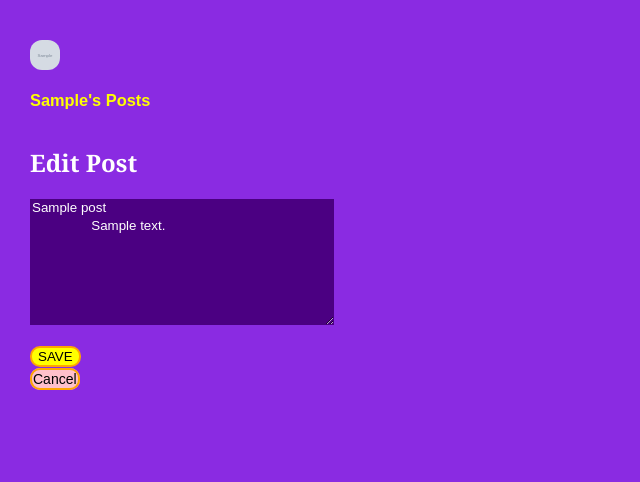
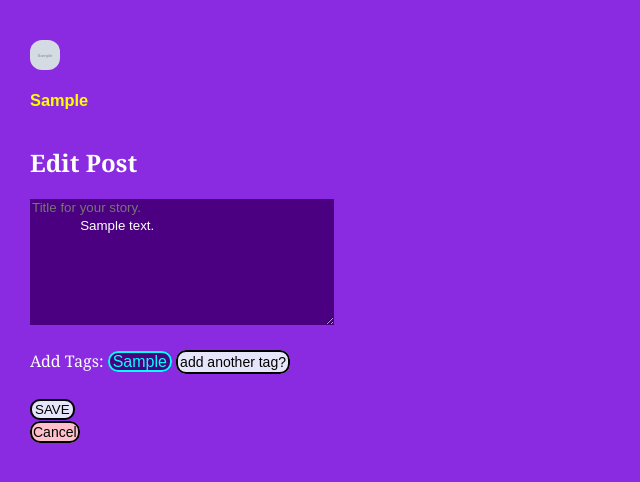
Before and after one commit to Gabrielb102/S2-assignments, a Flask app: a page that uses Unit23-blogly-assignment/templates/post-edits.html in a window 1280 px wide. Shown: the part 105-587 px from the top of the page, without its empty margins (0-640 px from the left). Run offline with Flask 2, Linux system fonts and the light colour scheme; tables that the repository leaves empty hold one stand-in row (values such as "Sample post"); grey boxes marked "Sample" are stand-in pictures.

Commit message:
Unit23 Part 3 completed, took about 13 hours, definitely more than the time specified on the assignments, but much of it was spent debugging. I felt prettu good with this material, although the product could always be better. I could easily spend another day here.

```diff
--- a/Unit23-blogly-assignment/app.py
+++ b/Unit23-blogly-assignment/app.py
@@ -1,7 +1,8 @@
 """Blogly application."""
 
 from flask import Flask, render_template, request, redirect, flash
-from models import db, connect_db, User, Post
+from models import db, connect_db, User, Post, Tag, PostTag
+import sys
 
 app = Flask(__name__)
 connect_db(app)
@@ -88,7 +89,8 @@ def show_post_detail(user_id, post_id) :
     """show a user's specified post"""
     user = User.query.get(int(user_id))
     post = Post.query.get(int(post_id))
-    return render_template("post.html", user=user, post=post)
+    tags = post.tags
+    return render_template("post.html", user=user, post=post, tags=tags)
 
 @app.route('/users/<user_id>/post<post_id>/delete', methods=['POST'])
 def delete_post(user_id, post_id) :
@@ -105,31 +107,108 @@ def show_edit_post(user_id, post_id) :
     """Shows user page where edits to their post can be made"""
     user = User.query.get(user_id)
     post = Post.query.get(post_id)
-    return render_template('post-edits.html', user=user, post=post)
+    tags = Tag.query.all()
+    return render_template('post-edits.html', user=user, post=post, tags=tags)
 
 @app.route('/users/<user_id>/post<post_id>/edit', methods=['POST'])
 def submit_post_edit(user_id, post_id) :
-    """Submits the changes made to the post by the user"""
+    """Submits the changes made to the post by the user
+    and redirects to the post detail page"""
     user = User.query.get(user_id)
     post = Post.query.get(post_id)
     post.title = request.form['title']
     post.content = request.form['content']
+
+    tag_ids = request.form.getlist('tag_id')
+    tags = [Tag.query.get(int(tag_id)) for tag_id in tag_ids]
+    post.tags = tags
+
     db.session.add(post)
     db.session.commit()
     return redirect(f"/users/{user.id}/post{post.id}")
 
 @app.route('/users/<user_id>/newpost', methods=['GET'])
 def show_post_form(user_id) :
-    user = User.query.get (user_id)
-    return render_template("post-form.html", user=user)
+    """Shows new post creation interface"""
+    user = User.query.get(user_id)
+    tags = Tag.query.all()
+    return render_template("post-form.html", user=user, tags=tags)
 
 @app.route('/users/<user_id>/newpost', methods=['POST'])
 def submit_post(user_id) :
+    """Enters post into the database
+    with title, content, and tags,
+    and redirects to the post detail page"""
+
     user = User.query.get(user_id)
     title = request.form['title']
     content = request.form['content']
     post = Post(title=title, content=content, user_id=user_id)
+
+    tag_ids = request.form.getlist('tag_id')
+    tags = [Tag.query.get(int(tag_id)) for tag_id in tag_ids]
+    [post.tags.append(tag) for tag in tags]
+
     db.session.add(post)
     db.session.commit()
     newpost = Post.query.filter(Post.user_id==user_id, Post.title==title).first()
     return redirect(f"/users/{user.id}/post{newpost.id}")
+
+@app.route('/tags', methods=['GET'])
+def show_all_tags() :
+    """shows list of all tags created on the app"""
+    tags = Tag.query.all()
+    return render_template("tags.html", tags=tags)
+
+@app.route('/tags/tag<tag_id>', methods=['GET'])
+def show_specific_tag(tag_id) :
+    """shows all the posts with specified tag"""
+    tag = Tag.query.get(int(tag_id))
+    posts = tag.posts
+    return render_template('tag-page.html', posts=posts, tag=tag)
+
+@app.route('/tags/newtag', methods=['GET'])
+def show_new_tag_form(user_id) :
+    """Shows new tag interface
+    and preserves the referring page"""
+    link_back = request.referrer
+
+    return render_template('tag-form.html', link_back=link_back)
+
+@app.route('/tags/newtag', methods=['POST'])
+def submit_new_tag_form(user_id) :
+    """Enters a new tag into the database and redirects to the referring page"""
+    new_tag_name = request.form['new_tag'].lower()
+    new_tag = Tag(tag=new_tag_name)
+    returnurl = request.args.get('returnurl')
+
+    db.session.add(new_tag)
+    db.session.commit()
+    return redirect(str(returnurl))
+
+@app.route('/tags/edit', methods=['GET'])
+def show_edit_tag_page() :
+    """Shows user the post editing and deleting interface"""
+    tags = Tag.query.all()
+    return render_template("tags-edit.html", tags=tags)
+
+@app.route('/tags/edit', methods=['POST'])
+def submit_edit_tags() :
+    """submits any changes made to any tags and redirects to tag list"""
+    db.session.rollback()
+    tags = Tag.query.all()
+    for tag in tags :
+        tag.tag = request.form[f"{tag.id}"].lower()
+        db.session.add(tag)
+    db.session.commit()
+    tags = Tag.query.all()
+    return redirect('/tags')
+    """Submits all tag edits and redirects back to tag edit page"""
+
+@app.route('/tags/tag<tag_id>/delete', methods=['POST','GET'])
+def delete_tag(tag_id) :
+    """deletes specified tag and redirects to tag list"""
+    tag = Tag.query.get(int(tag_id))
+    db.session.delete(tag)
+    db.session.commit()
+    return redirect('/tags/edit')
--- a/Unit23-blogly-assignment/static/style.css
+++ b/Unit23-blogly-assignment/static/style.css
@@ -52,16 +52,17 @@ a {
 }
 
 .button {
-    background-color: yellow;
+    background-color: lavender;
     border-style: solid;
-    border-color: orange;
+    border-color: black;
+    padding-left: 3px;
+    padding-right: 3px;
+    border-width: 2px;
     border-radius: 10px;
 }
 
 .button:hover {
-    background-color: indigo;
     border-color: cyan;
-    color: white;
 }
 
 .delete {
@@ -88,6 +89,45 @@ a {
     right: 35px;
 }
 
+input[type=checkbox]+label {
+    color: white;
+    font-style: normal;
+    font-family: Arial, Helvetica, sans-serif;
+    padding-left: 3px;
+    padding-right: 3px;
+    background-color: indigo;
+    border-style: solid;
+    border-width: 2px;
+    border-radius: 10px;
+    border-color: black;
+}
+
+input[type=checkbox]:hover+label {
+    color: white;
+    font-style: normal;
+    font-family: Arial, Helvetica, sans-serif;
+    padding-left: 3px;
+    padding-right: 3px;
+    background-color: indigo;
+    border-style: solid;
+    border-width: 2px;
+    border-radius: 10px;
+    border-color: cyan;
+}
+
+input[type=checkbox]:checked+label {
+    color: cyan;
+    font-style: bold;
+    font-family: Arial, Helvetica, sans-serif;
+    padding-left: 3px;
+    padding-right: 3px;
+    background-color: indigo;
+    border-style: solid;
+    border-width: 2px;
+    border-radius: 10px;
+    border-color: cyan;
+}
+
 .edit {
     display: block;
     border-style: none;
--- /dev/null
+++ b/Unit23-blogly-assignment/templates/post-base.html
@@ -0,0 +1,27 @@
+{% extends 'base.html' %}
+
+{% block body %}
+<a class="title" href="/users/{{user.id}}">
+    <img class="prof-pic" src="{{user.image_url}}" alt="Back to {{user.first_name}}'s page">
+    <h3>{{user.first_name}}</h3>
+</a>
+<div id="info">
+    {% block posttitle %}
+    <h2>New Post</h2>
+    <form action="/users/{{user.id}}/newpost" method="POST">
+    {% endblock %}
+        <input class="edit" type="text" name="title" placeholder="Title for your story.">
+        <textarea class="edit" rows="7" type="text" name="content" placeholder="Your story goes here.">
+            {% block content %}{% endblock %}
+        </textarea>
+        <div style="width: 400px; margin-top: 25px; margin-bottom: 25px;">
+            Add Tags:
+            {% block tags %}
+            {% endblock %}
+            <a class="button" href="/tags/newtag" style="padding: 2px; border-width: 2px;" method="GET">add another tag?</a>
+        </div>
+        <button class="button" type="submit">SAVE</button>
+    </form>
+    <a class='button delete' href="/users/{{user.id}}">Cancel</a>
+</div>
+{% endblock %}
--- a/Unit23-blogly-assignment/templates/post-edits.html
+++ b/Unit23-blogly-assignment/templates/post-edits.html
@@ -1,21 +1,13 @@
-{% extends 'base.html' %}
-
-{% block body %}
-<a class="title">
-    <img class="prof-pic" src="{{post.author.image_url}}" alt="Back to {{post.author.first_name}}'s page">
-    <h3>{{post.author.first_name}}'s Posts</h3>
-</a>
-<div id="info">
-    <h2>Edit Post</h2>
-    <form action="/users/{{post.author.id}}/post{{post.id}}/edit" method="POST">
-        <h3>
-            <input class="edit" type="text" name="title" value="{{post.title}}">
-            <textarea class="edit" rows="7" type="text" name="content">
-                {{post.content}}
-            </textarea>
-        </h3>
-        <button class="button" type="submit">SAVE</button>
-    </form>
-    <a class='button delete' href="/users/{{post.author.id}}/post{{post.id}}">Cancel</a>
-</div>
+{% extends 'post-base.html' %}
+{% block posttitle %}
+<h2>Edit Post</h2>
+<form action="/users/{{user.id}}/post{{post.id}}/edit" method="POST">
+ {% endblock %}
+{% block content %} {{post.content}} {% endblock %}
+{% block tags %}
+{% for tag in tags %}
+<input id="{{tag.id}}" type="checkbox" style="display: none;" name="tag_id" value="{{tag.id}}"
+{% if tag in post.tags %} checked {% endif %}>
+<label for="{{tag.id}}">{{tag.tag}}</label>
+{% endfor %}
 {% endblock %}
--- a/Unit23-blogly-assignment/templates/users.html
+++ b/Unit23-blogly-assignment/templates/users.html
@@ -23,8 +23,6 @@
 
 </ul>
 
-<form action="/users/new" method="GET">
-    <button>Create New User</button>
-</form>
-
+<a href="/users/new" class="button"> Create New User </a>
+<a href="/tags" class="button">Topics</a>
 {% endblock %}
```
Also changed, not shown: other parts of Unit23-blogly-assignment/static/style.css (+27 -0 lines), Unit23-blogly-assignment/models.py (+27 -1 lines), Unit23-blogly-assignment/requirements.txt (+32 -4 lines), Unit23-blogly-assignment/seed.py (+20 -2 lines), Unit23-blogly-assignment/templates/post-form.html (+11 -19 lines), Unit23-blogly-assignment/templates/post.html (+7 -0 lines), Unit23-blogly-assignment/templates/tag-form.html (added, +14 -0 lines), Unit23-blogly-assignment/templates/tag-page.html (added, +20 -0 lines), Unit23-blogly-assignment/templates/tags-edit.html (added, +16 -0 lines), Unit23-blogly-assignment/templates/tags.html (added, +17 -0 lines).
